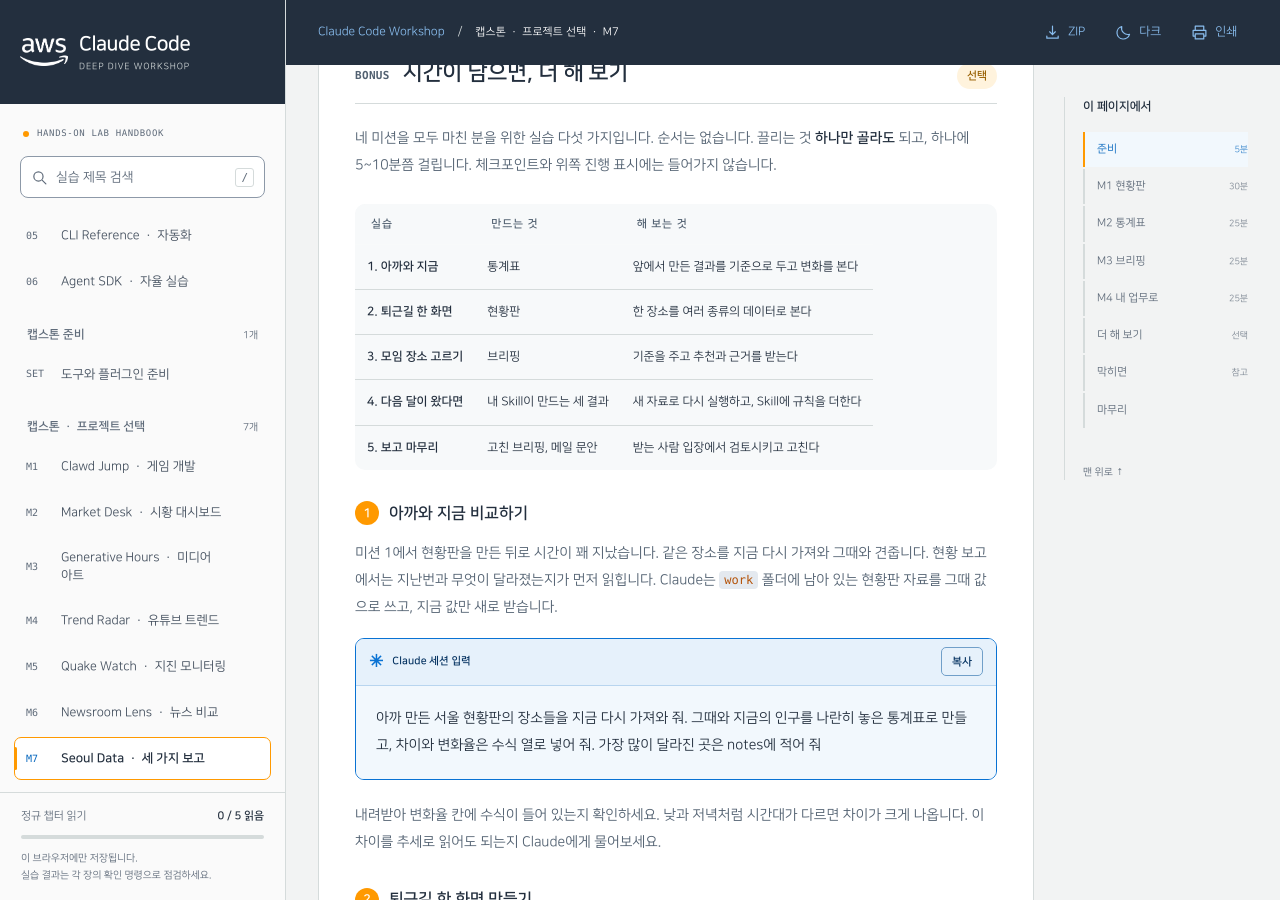
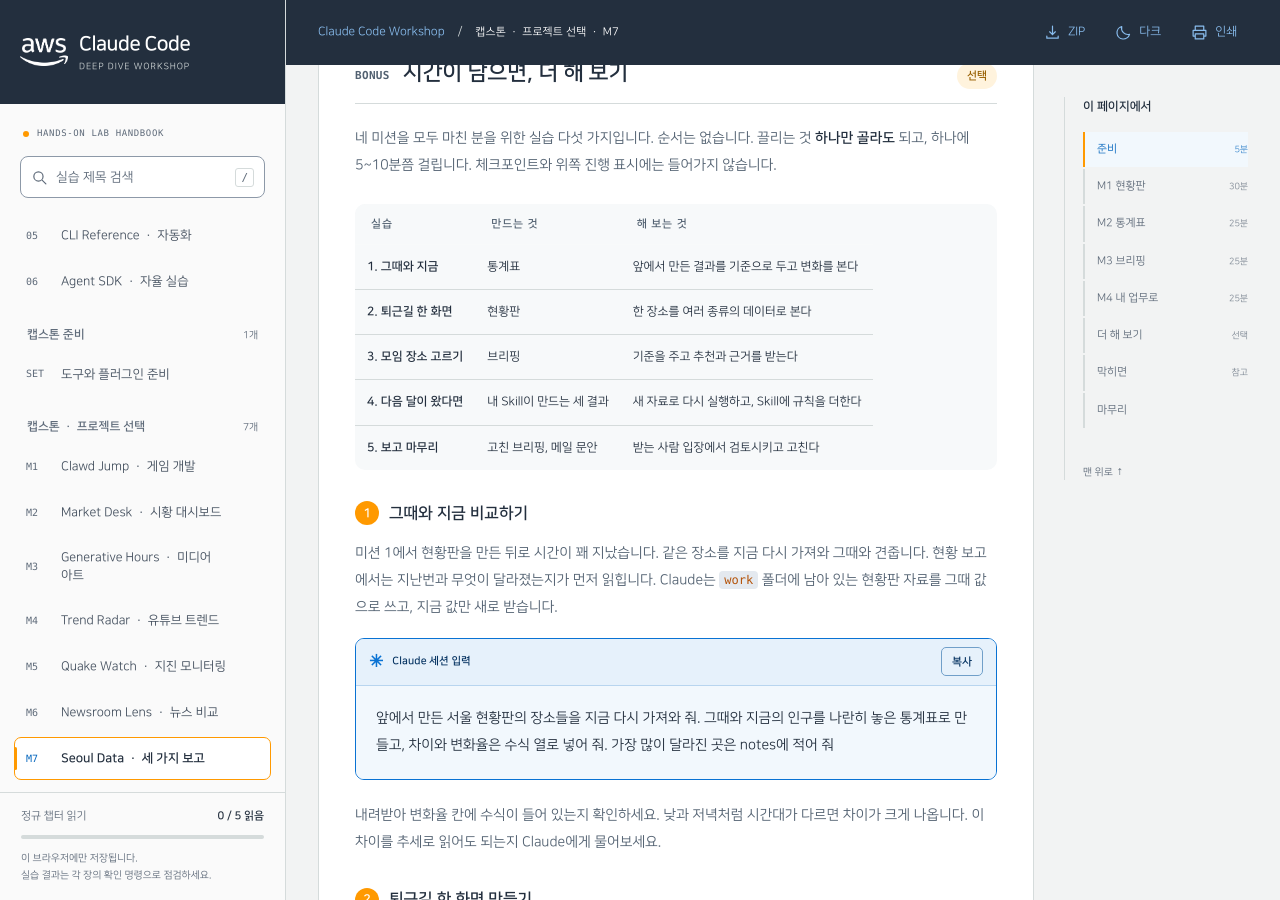
Before and after one commit to whchoi98/whchoi98.github.io, a Jekyll site: the page ccw-hands-on-lab/ClaudeCode_Day1_SeoulData_HandsOnLab.html, which Jekyll copies as it is, in a window 1280 px wide and 900 px high, scrolled down 14742 px. Built offline with Jekyll 4.4.1, drawn with Linux system fonts in a browser that asks for light colours.

Commit message:
docs(lab): show the renamed first optional exercise in Capstone 7 (Seoul Data)
Sync ccw-hands-on-lab/ClaudeCode_Day1_SeoulData_HandsOnLab.html from
the workshop repository. The first optional exercise is now titled
그때와 지금 and its copy-box sentence opens with 앞에서 만든. 48 copy
boxes and 19 checkpoints as before.

```diff
--- a/ccw-hands-on-lab/ClaudeCode_Day1_SeoulData_HandsOnLab.html
+++ b/ccw-hands-on-lab/ClaudeCode_Day1_SeoulData_HandsOnLab.html
@@ -421,17 +421,17 @@
 </p>
 <table class="tbl">
 <tr><th>실습</th><th>만드는 것</th><th>해 보는 것</th></tr>
-<tr><td>1. 아까와 지금</td><td>통계표</td><td>앞에서 만든 결과를 기준으로 두고 변화를 본다</td></tr>
+<tr><td>1. 그때와 지금</td><td>통계표</td><td>앞에서 만든 결과를 기준으로 두고 변화를 본다</td></tr>
 <tr><td>2. 퇴근길 한 화면</td><td>현황판</td><td>한 장소를 여러 종류의 데이터로 본다</td></tr>
 <tr><td>3. 모임 장소 고르기</td><td>브리핑</td><td>기준을 주고 추천과 근거를 받는다</td></tr>
 <tr><td>4. 다음 달이 왔다면</td><td>내 Skill이 만드는 세 결과</td><td>새 자료로 다시 실행하고, Skill에 규칙을 더한다</td></tr>
 <tr><td>5. 보고 마무리</td><td>고친 브리핑, 메일 문안</td><td>받는 사람 입장에서 검토시키고 고친다</td></tr>
 </table>
-<div class="step-title"><span class="step-no">1</span>아까와 지금 비교하기</div>
+<div class="step-title"><span class="step-no">1</span>그때와 지금 비교하기</div>
 <p class="body">미션 1에서 현황판을 만든 뒤로 시간이 꽤 지났습니다. 같은 장소를 지금 다시 가져와 그때와 견줍니다. 현황 보고에서는 지난번과 무엇이 달라졌는지가 먼저 읽힙니다. Claude는 <code class="inline">work</code> 폴더에 남아 있는 현황판 자료를 그때 값으로 쓰고, 지금 값만 새로 받습니다.</p>
 <div class="code-wrap prompt" data-code-kind="prompt">
 <div class="code-head"><span class="code-label">Claude 세션 입력</span><button aria-label="Claude 세션 입력 복사" class="ws-copy" data-copy-code="workshop-code-040" data-copy-label="Claude 세션 입력 복사" type="button">복사</button></div>
-<pre id="workshop-code-040"><code>아까 만든 서울 현황판의 장소들을 지금 다시 가져와 줘. 그때와 지금의 인구를 나란히 놓은 통계표로 만들고, 차이와 변화율은 수식 열로 넣어 줘. 가장 많이 달라진 곳은 notes에 적어 줘</code></pre>
+<pre id="workshop-code-040"><code>앞에서 만든 서울 현황판의 장소들을 지금 다시 가져와 줘. 그때와 지금의 인구를 나란히 놓은 통계표로 만들고, 차이와 변화율은 수식 열로 넣어 줘. 가장 많이 달라진 곳은 notes에 적어 줘</code></pre>
 </div>
 <p class="body">내려받아 변화율 칸에 수식이 들어 있는지 확인하세요. 낮과 저녁처럼 시간대가 다르면 차이가 크게 나옵니다. 이 차이를 추세로 읽어도 되는지 Claude에게 물어보세요.</p>
 <div class="step-title"><span class="step-no">2</span>퇴근길 한 화면 만들기</div>
```
